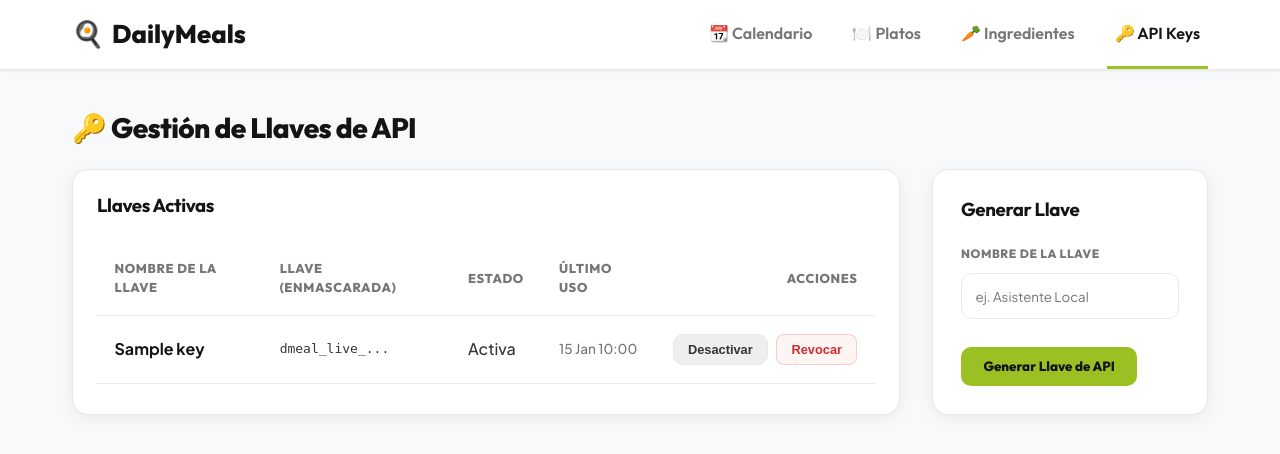
After one commit to DixonGarcia/daily_meals, a Rails app: page /api_keys in a window 1280 px wide. The commit adds this page. Shown: the top 454 px of the page. Run offline with Rails 7, Linux system fonts and the light colour scheme; tables that the repository leaves empty hold one stand-in row (values such as "Sample post").

Commit message:
feat: implement API Key management UI and secure programmatic v1 API endpoints for dishes and meal plans

```diff
--- /dev/null
+++ b/app/controllers/api_keys_controller.rb
@@ -0,0 +1,62 @@
+# Handles requests for managing API keys in the settings page.
+class ApiKeysController < ApplicationController
+  before_action :set_api_key, only: [:update, :destroy]
+
+  # GET /api_keys
+  # Lists all API keys.
+  # @return [void]
+  def index
+    @api_keys = ApiKey.all.order(created_at: :desc)
+    @api_key = ApiKey.new
+  end
+
+  # POST /api_keys
+  # Creates a new API Key record.
+  # @return [void]
+  def create
+    @api_key = ApiKey.new(api_key_params)
+
+    if @api_key.save
+      # Store the plain token temporarily in the flash session so the user can copy it once
+      flash[:plain_token] = @api_key.token
+      redirect_to api_keys_path, notice: t('api_keys.controller.created')
+    else
+      @api_keys = ApiKey.all.order(created_at: :desc)
+      render :index, status: :unprocessable_entity
+    end
+  end
+
+  # PATCH/PUT /api_keys/:id
+  # Toggles/updates the API key parameters (like active status).
+  # @return [void]
+  def update
+    if @api_key.update(api_key_params)
+      redirect_to api_keys_path, notice: t('api_keys.controller.updated', default: "Estado actualizado.")
+    else
+      @api_keys = ApiKey.all.order(created_at: :desc)
+      render :index, status: :unprocessable_entity
+    end
+  end
+
+  # DELETE /api_keys/:id
+  # Revokes/deletes the API Key.
+  # @return [void]
+  def destroy
+    @api_key.destroy!
+    redirect_to api_keys_path, notice: t('api_keys.controller.revoked')
+  end
+
+  private
+
+  # Set the API key from request id.
+  # @return [ApiKey] the api key
+  def set_api_key
+    @api_key = ApiKey.find(params[:id])
+  end
+
+  # Permitted parameters for API keys.
+  # @return [ActionController::Parameters]
+  def api_key_params
+    params.expect(api_key: [:name, :active])
+  end
+end
--- /dev/null
+++ b/app/views/api_keys/index.html.erb
@@ -0,0 +1,120 @@
+<h2 class="section-title"><%= t('api_keys.index.title') %></h2>
+
+<div class="dashboard-grid">
+  <!-- Left Column: Active Keys List -->
+  <div class="card" style="padding: 1.5rem;">
+    <h3 style="font-family: var(--font-family-title); margin-bottom: 1.5rem; color: var(--color-secondary);">
+      <%= t('api_keys.index.keys_title') %>
+    </h3>
+
+    <% if @api_keys.empty? %>
+      <div class="empty-state">
+        <%= t('api_keys.index.no_keys') %>
+      </div>
+    <% else %>
+      <div id="keys-table-container">
+        <table class="table-card" id="api-keys-table">
+          <thead>
+            <tr>
+              <th><%= t('api_keys.index.name_label') %></th>
+              <th>Llave (Enmascarada)</th>
+              <th><%= t('api_keys.index.status') %></th>
+              <th><%= t('api_keys.index.last_used') %></th>
+              <th style="text-align: right;"><%= t('api_keys.index.actions') %></th>
+            </tr>
+          </thead>
+          <tbody id="api-keys-list">
+            <% @api_keys.each do |key| %>
+              <tr id="key-row-<%= key.id %>">
+                <td style="font-weight: 700; color: var(--color-secondary);"><%= key.name %></td>
+                <td style="font-family: monospace;">dmeal_live_...<%= key.token_digest[-4..-1] || "" %></td>
+                <td>
+                  <% if key.active %>
+                    <span class="status-badge status-active"><%= t('api_keys.index.active') %></span>
+                  <% else %>
+                    <span class="status-badge status-inactive"><%= t('api_keys.index.inactive') %></span>
+                  <% end %>
+                </td>
+                <td style="font-size: 0.85rem; color: var(--color-subtitle);">
+                  <%= key.last_used_at.present? ? l(key.last_used_at, format: :short) : t('meal_plans.index.none') %>
+                </td>
+                <td style="text-align: right;">
+                  <div style="display: inline-flex; align-items: center; justify-content: flex-end; gap: 0.5rem;">
+                    <%= button_to key.active ? t('api_keys.index.deactivate_key') : t('api_keys.index.activate_key'),
+                                  api_key_path(key),
+                                  method: :patch,
+                                  params: { api_key: { active: !key.active } },
+                                  class: "btn-secondary",
+                                  style: "font-size: 0.8rem; padding: 0.45rem 0.9rem;" %>
+
+                    <%= button_to t('api_keys.index.revoke_key'),
+                                  api_key_path(key),
+                                  method: :delete,
+                                  data: { confirm: t('dishes.index.actions.confirm_delete') },
+                                  class: "btn-danger",
+                                  style: "font-size: 0.8rem; padding: 0.45rem 0.9rem;" %>
+                  </div>
+                </td>
+              </tr>
+            <% end %>
+          </tbody>
+        </table>
+      </div>
+    <% end %>
+  </div>
+
+  <!-- Right Column: Generation Panel -->
+  <div class="card">
+    <h3 style="font-family: var(--font-family-title); margin-bottom: 1.5rem; color: var(--color-secondary);">
+      <%= t('api_keys.index.generate_title') %>
+    </h3>
+
+    <% if @api_key.errors.any? %>
+      <div class="flash flash-alert" style="margin-bottom: 1.5rem;">
+        <h4 style="margin-bottom: 0.5rem;"><%= t('api_keys.form.errors_title') %></h4>
+        <ul>
+          <% @api_key.errors.full_messages.each do |msg| %>
+            <li><%= msg %></li>
+          <% end %>
+        </ul>
+      </div>
+    <% end %>
+
+    <!-- Success Message with Token (Shown once immediately after generation) -->
+    <% if flash[:plain_token].present? %>
+      <div class="alert alert-success" style="margin-bottom: 1.5rem;">
+        <p><%= t('api_keys.index.copy_warning') %></p>
+        <div class="token-display-box" style="margin-top: 0.75rem;">
+          <span id="generated-token-text" style="font-weight: 700;"><%= flash[:plain_token] %></span>
+          <button class="btn-copy" id="btn-copy-token" type="button"><%= t('meal_plans.index.copy_clipboard') %></button>
+        </div>
+      </div>
+    <% end %>
+
+    <%= form_with model: @api_key, local: true do |f| %>
+      <div class="form-group">
+        <%= f.label :name, t('api_keys.index.name_label'), class: "form-label" %>
+        <%= f.text_field :name, class: "form-input", placeholder: t('api_keys.index.name_placeholder'), required: true %>
+      </div>
+      <%= f.submit t('api_keys.index.create_key'), class: "btn-action" %>
+    <% end %>
+  </div>
+</div>
+
+<script>
+  document.addEventListener("turbo:load", function() {
+    const btnCopy = document.getElementById("btn-copy-token");
+    const tokenText = document.getElementById("generated-token-text");
+
+    if (btnCopy && tokenText) {
+      btnCopy.addEventListener("click", function() {
+        navigator.clipboard.writeText(tokenText.innerText).then(() => {
+          btnCopy.innerText = "<%= j t('meal_plans.index.copied') %>";
+          setTimeout(() => {
+            btnCopy.innerText = "<%= j t('meal_plans.index.copy_clipboard') %>";
+          }, 2000);
+        });
+      });
+    }
+  });
+</script>
--- a/app/views/layouts/application.html.erb
+++ b/app/views/layouts/application.html.erb
@@ -33,6 +33,7 @@
           <a href="/" class="nav-link <%= 'active' if current_page?(root_path) %>"><%= t('layout.calendar') %></a>
           <a href="/dishes" class="nav-link <%= 'active' if controller_name == 'dishes' %>"><%= t('layout.dishes') %></a>
           <a href="/ingredients" class="nav-link <%= 'active' if controller_name == 'ingredients' %>"><%= t('layout.ingredients') %></a>
+          <a href="/api_keys" class="nav-link <%= 'active' if controller_name == 'api_keys' %>"><%= t('layout.api_keys') %></a>
         </div>
       </div>
     </nav>
--- a/config/locales/es.yml
+++ b/config/locales/es.yml
@@ -133,3 +133,35 @@ es:
     controller:
       imported: "Plan de comidas de IA importado con éxito."
       error_import: "Error al importar el plan de comidas de IA."
+  layout:
+    title: "Daily Meals"
+    calendar: "📆 Calendario"
+    dishes: "🍽️ Platos"
+    ingredients: "🥕 Ingredientes"
+    api_keys: "🔑 API Keys"
+  api_keys:
+    index:
+      title: "🔑 Gestión de Llaves de API"
+      create_key: "Generar Llave de API"
+      revoke_key: "Revocar"
+      activate_key: "Activar"
+      deactivate_key: "Desactivar"
+      name_label: "Nombre de la Llave"
+      name_placeholder: "ej. Asistente Local"
+      no_keys: "No tienes llaves de API creadas. Genera una a la derecha para comenzar."
+      copy_warning: "¡Llave creada con éxito! Copie el token ahora. Por motivos de seguridad, no podrá volver a verlo."
+      created_at: "Creada el"
+      last_used: "Último uso"
+      status: "Estado"
+      active: "Activa"
+      inactive: "Inactiva"
+      generate_title: "Generar Llave"
+      keys_title: "Llaves Activas"
+      actions: "Acciones"
+    form:
+      errors_title: "Por favor corrige los siguientes errores:"
+    controller:
+      created: "Llave de API creada con éxito."
+      updated: "Estado de la llave de API actualizado."
+      revoked: "Llave de API revocada con éxito."
+      error_import: "Error al importar el plan de comidas de IA."
--- a/config/routes.rb
+++ b/config/routes.rb
@@ -24,4 +24,21 @@ Rails.application.routes.draw do
     get :export
     post :import
   end
+
+  resources :api_keys, only: [:index, :create, :destroy, :update]
+
+  namespace :api, defaults: { format: :json } do
+    namespace :v1 do
+      resources :dishes, only: [:index] do
+        collection do
+          post :import
+        end
+      end
+      resources :meal_plans, only: [:index] do
+        collection do
+          post :import
+        end
+      end
+    end
+  end
 end
```
Also changed, not shown: app/controllers/api/v1/base_controller.rb (added, +28 -0 lines), app/controllers/api/v1/dishes_controller.rb (added, +56 -0 lines), app/controllers/api/v1/meal_plans_controller.rb (added, +41 -0 lines), app/models/api_key.rb (added, +29 -0 lines), db/migrate/20260722155513_create_api_keys.rb (added, +13 -0 lines), spec/models/api_key_spec.rb (added, +41 -0 lines), spec/requests/api/v1/dishes_spec.rb (added, +93 -0 lines), spec/requests/api/v1/meal_plans_spec.rb (added, +82 -0 lines), spec/requests/api_keys_spec.rb (added, +65 -0 lines), db/schema.rb.
